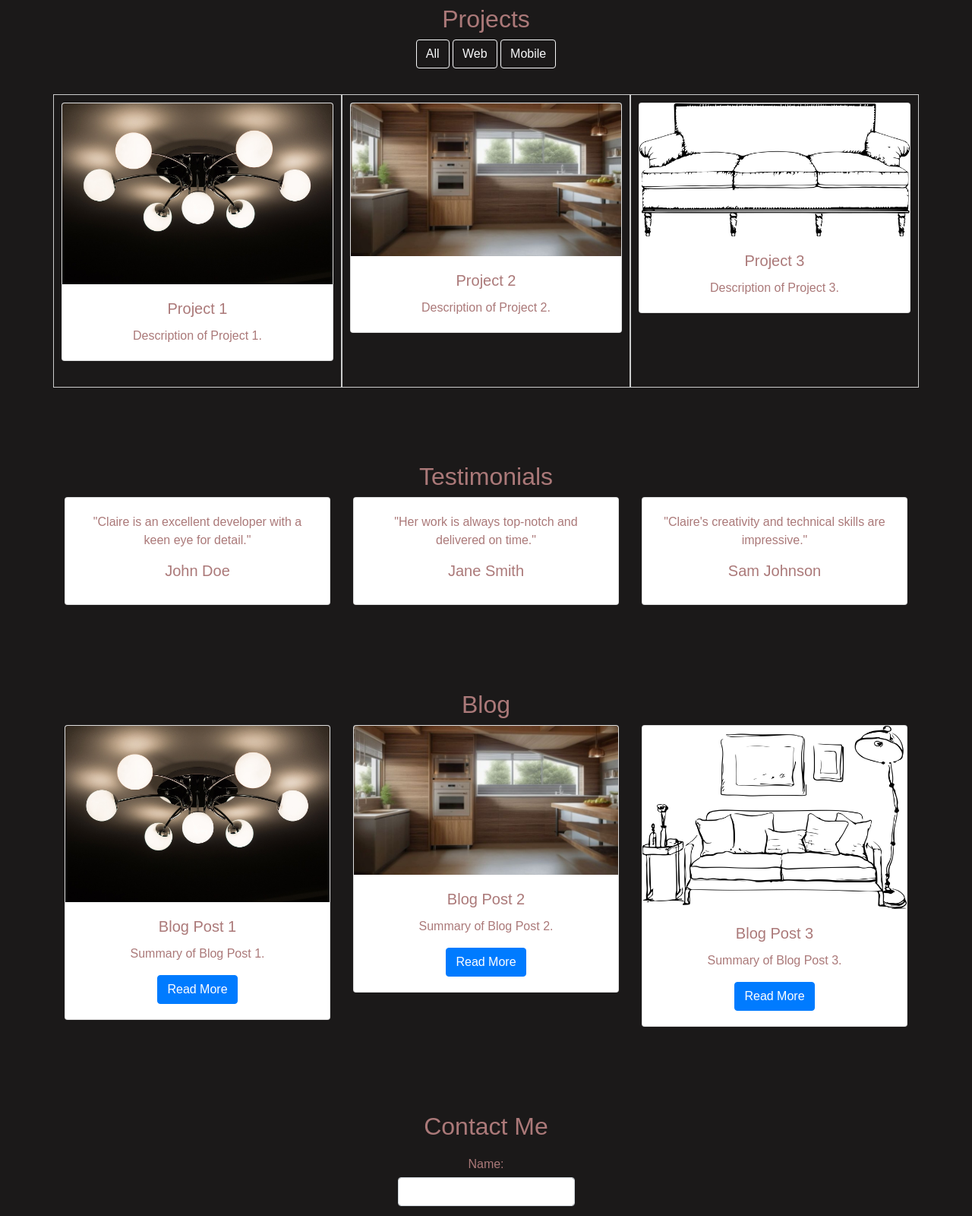
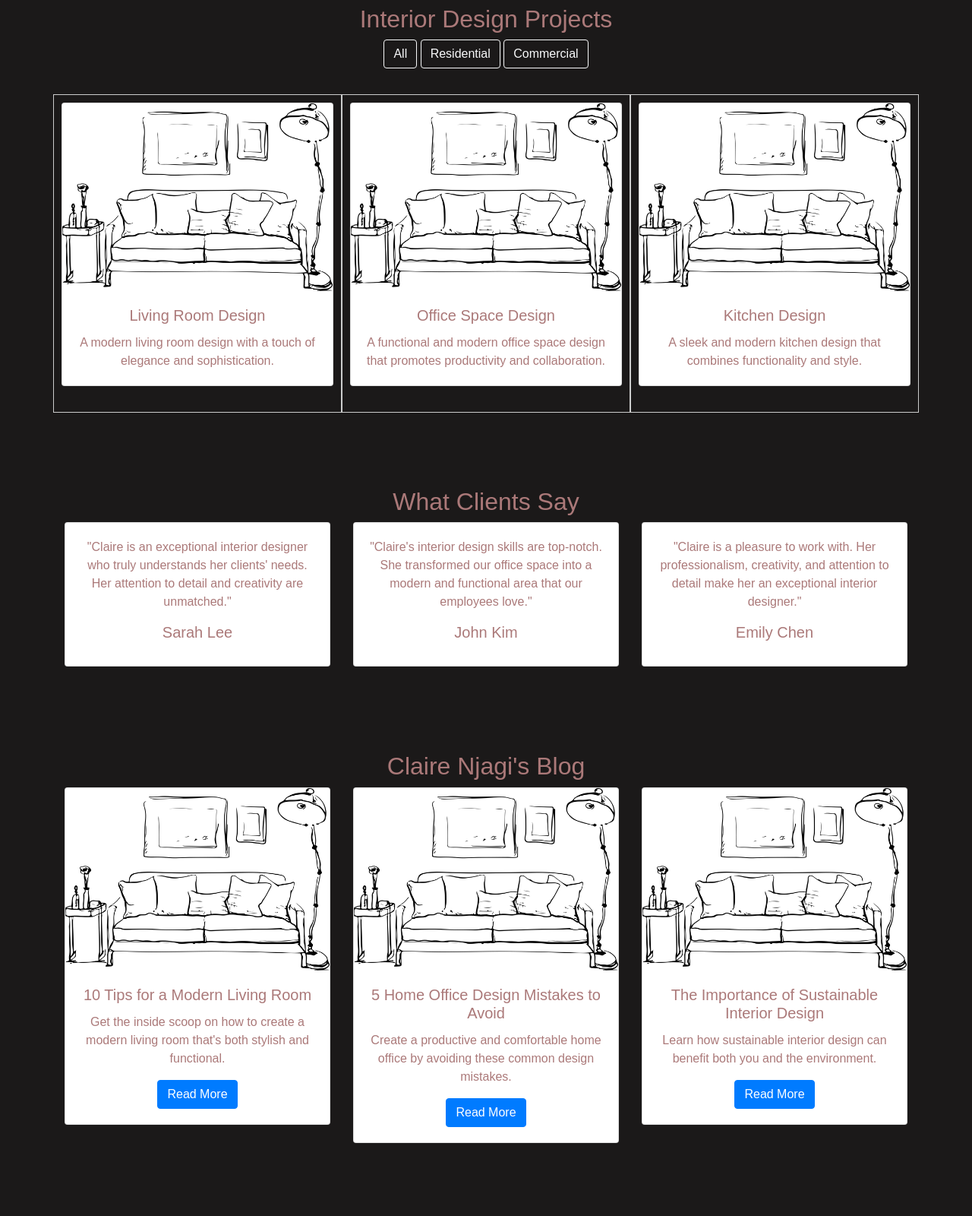
Before and after one commit to Leslieluvutse/claire, a website: page index.html in a window 1280 px wide. Shown: the part 1960-3560 px from the top of the page at 76% size. Drawn offline with nearby package versions, Linux system fonts and the light colour scheme.

Commit message:
added the download pdf

```diff
--- a/index.html
+++ b/index.html
@@ -51,127 +51,128 @@
         <h2 class="text-center">Skills</h2>
         <div class="row">
             <div class="col-md-4 text-center">
-                <i class="fas fa-code fa-3x"></i>
+              <i class="fas fa-drafting-compass fa-3x"></i>
                 <h3>Proficency in design software </h3>
                 <p>Proficiency in computer-aided design (CAD) software, such as Autodesk AutoCAD, Revit, and SketchUp, as well as other design programs like Adobe Creative Suite (Photoshop, Illustrator, InDesign).</p>
             </div>
             <div class="col-md-4 text-center">
-                <i class="fab fa-js fa-3x"></i>
+              <i class="fas fa-lightbulb fa-3x"></i>
                 <h3>Lighting design</h3>
                 <p>Understanding of lighting principles, including natural and artificial lighting, and the ability to design lighting plans.</p>
             </div>
             <div class="col-md-4 text-center">
-                <i class="fab fa-react fa-3x"></i>
+              <i class="fas fa-microphone fa-3x"></i>
                 <h3>Acoustics and sound design</h3>
                 <p> Knowledge of acoustics and sound design principles, including sound absorption, reflection, and diffusion.</p>
             </div>
         </div>
     </section>
-
+<!-- Projects Section -->
 <section id="projects" class="container my-5">
-        <h2 class="text-center">Projects</h2>
+              <h2 class="text-center">Interior Design Projects</h2>
               <div class="text-center mb-4">
                 <button class="btn btn-outline-light filter-btn" data-filter="all">All</button>
-            <button class="btn btn-outline-light filter-btn" data-filter="web">Web</button>
-            <button class="btn btn-outline-light filter-btn" data-filter="mobile">Mobile</button>
+                <button class="btn btn-outline-light filter-btn" data-filter="residential">Residential</button>
+                <button class="btn btn-outline-light filter-btn" data-filter="commercial">Commercial</button>
               </div>
               <div class="row">
-            <div class="col-md-4 project-item" data-category="web">
+                <div class="col-md-4 project-item" data-category="residential">
                   <div class="card mb-4">
-                    <img src="ceiling-lamp-335975_1280.jpg" class="card-img-top" alt="Project 1">
+                    <img src="sofa-6560367_640.webp" class="card-img-top" alt="Living Room Design">
                     <div class="card-body">
-                        <h5 class="card-title">Project 1</h5>
-                        <p class="card-text">Description of Project 1.</p>
+                      <h5 class="card-title">Living Room Design</h5>
+                      <p class="card-text">A modern living room design with a touch of elegance and sophistication.</p>
                     </div>
                   </div>
                 </div>
-            <div class="col-md-4 project-item" data-category="mobile">
+                <div class="col-md-4 project-item" data-category="commercial">
                   <div class="card mb-4">
-                    <img src="Kitchen 3d.jpeg" class="card-img-top" alt="Project 2">
+                    <img src="sofa-6560367_640.webp" class="card-img-top" alt="Office Space Design">
                     <div class="card-body">
-                        <h5 class="card-title">Project 2</h5>
-                        <p class="card-text">Description of Project 2.</p>
+                      <h5 class="card-title">Office Space Design</h5>
+                      <p class="card-text">A functional and modern office space design that promotes productivity and collaboration.</p>
                     </div>
                   </div>
                 </div>
-            <div class="col-md-4 project-item" data-category="web">
+                <div class="col-md-4 project-item" data-category="residential">
                   <div class="card mb-4">
-                    <img src="sofa-6560374_640.png" class="card-img-top" alt="Project 3">
+                    <img src="sofa-6560367_640.webp" class="card-img-top" alt="Kitchen Design">
                     <div class="card-body">
-                        <h5 class="card-title">Project 3</h5>
-                        <p class="card-text">Description of Project 3.</p>
+                      <h5 class="card-title">Kitchen Design</h5>
+                      <p class="card-text">A sleek and modern kitchen design that combines functionality and style.</p>
                     </div>
                   </div>
                 </div>
               </div>
             </section>
 
+            <!-- Testimonials Section -->
             <section id="testimonials" class="container my-5">
-        <h2 class="text-center">Testimonials</h2>
+              <h2 class="text-center">What Clients Say</h2>
               <div class="row">
                 <div class="col-md-4">
                   <div class="card mb-4">
                     <div class="card-body">
-                        <p class="card-text">"Claire is an excellent developer with a keen eye for detail."</p>
-                        <h5 class="card-title">John Doe</h5>
+                      <p class="card-text">"Claire is an exceptional interior designer who truly understands her clients' needs. Her attention to detail and creativity are unmatched."</p>
+                      <h5 class="card-title">Sarah Lee</h5>
                     </div>
                   </div>
                 </div>
                 <div class="col-md-4">
                   <div class="card mb-4">
                     <div class="card-body">
-                        <p class="card-text">"Her work is always top-notch and delivered on time."</p>
-                        <h5 class="card-title">Jane Smith</h5>
+                      <p class="card-text">"Claire's interior design skills are top-notch. She transformed our office space into a modern and functional area that our employees love."</p>
+                      <h5 class="card-title">John Kim</h5>
                     </div>
                   </div>
                 </div>
                 <div class="col-md-4">
                   <div class="card mb-4">
                     <div class="card-body">
-                        <p class="card-text">"Claire's creativity and technical skills are impressive."</p>
-                        <h5 class="card-title">Sam Johnson</h5>
+                      <p class="card-text">"Claire is a pleasure to work with. Her professionalism, creativity, and attention to detail make her an exceptional interior designer."</p>
+                      <h5 class="card-title">Emily Chen</h5>
                     </div>
                   </div>
                 </div>
               </div>
             </section>
-
+<!-- Blog section -->
 <section id="blog" class="container my-5">
-        <h2 class="text-center">Blog</h2>
+              <h2 class="text-center">Claire Njagi's Blog</h2>
               <div class="row">
                   <div class="col-md-4">
                       <div class="card mb-4">
-                    <img src="ceiling-lamp-335975_1280.jpg" class="card-img-top" alt="Blog Post 1">
+                          <img src="sofa-6560367_640.webp" class="card-img-top" alt="10 Tips for a Modern Living Room">
                           <div class="card-body">
-                        <h5 class="card-title">Blog Post 1</h5>
-                        <p class="card-text">Summary of Blog Post 1.</p>
+                              <h5 class="card-title">10 Tips for a Modern Living Room</h5>
+                              <p class="card-text">Get the inside scoop on how to create a modern living room that's both stylish and functional.</p>
                               <a href="#" class="btn btn-primary">Read More</a>
                           </div>
                       </div>
                   </div>
                   <div class="col-md-4">
                       <div class="card mb-4">
-                    <img src="Kitchen 3d.jpeg" class="card-img-top" alt="Blog Post 2">
+                          <img src="sofa-6560367_640.webp" class="card-img-top" alt="5 Home Office Design Mistakes to Avoid">
                           <div class="card-body">
-                        <h5 class="card-title">Blog Post 2</h5>
-                        <p class="card-text">Summary of Blog Post 2.</p>
+                              <h5 class="card-title">5 Home Office Design Mistakes to Avoid</h5>
+                              <p class="card-text">Create a productive and comfortable home office by avoiding these common design mistakes.</p>
                               <a href="#" class="btn btn-primary">Read More</a>
                           </div>
                       </div>
                   </div>
                   <div class="col-md-4">
                       <div class="card mb-4">
-                    <img src="sofa-6560367_640.webp" class="card-img-top" alt="Blog Post 3">
+                          <img src="sofa-6560367_640.webp" class="card-img-top" alt="The Importance of Sustainable Interior Design">
                           <div class="card-body">
-                        <h5 class="card-title">Blog Post 3</h5>
-                        <p class="card-text">Summary of Blog Post 3.</p>
+                              <h5 class="card-title">The Importance of Sustainable Interior Design</h5>
+                              <p class="card-text">Learn how sustainable interior design can benefit both you and the environment.</p>
                               <a href="#" class="btn btn-primary">Read More</a>
                           </div>
                       </div>
                   </div>
               </div>
           </section>
-
+<!-- Contact me section -->
     <section id="contact" class="container my-5">
         <h2 class="text-center">Contact Me</h2>
         <form id="contactForm">
@@ -193,12 +194,12 @@
             Your message has been sent successfully!
         </div>
     </section>
-
+<!-- My Resume  -->
     <section id="resume" class="container my-5 text-center">
         <h2>Download My Resume</h2>
-        <a href="resume.pdf" class="btn btn-primary" download>Download Resume</a>
+        <a href="Njagi.pdf" class="btn btn-primary" download>Download Resume</a>
     </section>
-
+<!-- footer  -->
     <footer class="bg-dark text-white text-center py-4">
         <p>&copy; 2023 Claire Njagi. All rights reserved.</p>
         <div class="social-icons">
@@ -207,7 +208,7 @@
             <a href="https://github.com/clairenjagi" target="_blank"><i class="fab fa-github fa-2x"></i></a>
         </div>
     </footer>
-
+<!-- script -->
     <script src="https://code.jquery.com/jquery-3.5.1.slim.min.js"></script>
     <script src="https://cdn.jsdelivr.net/npm/@popperjs/core@2.5.4/dist/umd/popper.min.js"></script>
     <script src="https://stackpath.bootstrapcdn.com/bootstrap/4.5.2/js/bootstrap.min.js"></script>
```
Also changed, not shown: 1 other file. Lines whose indentation alone changed are shown as unchanged.
